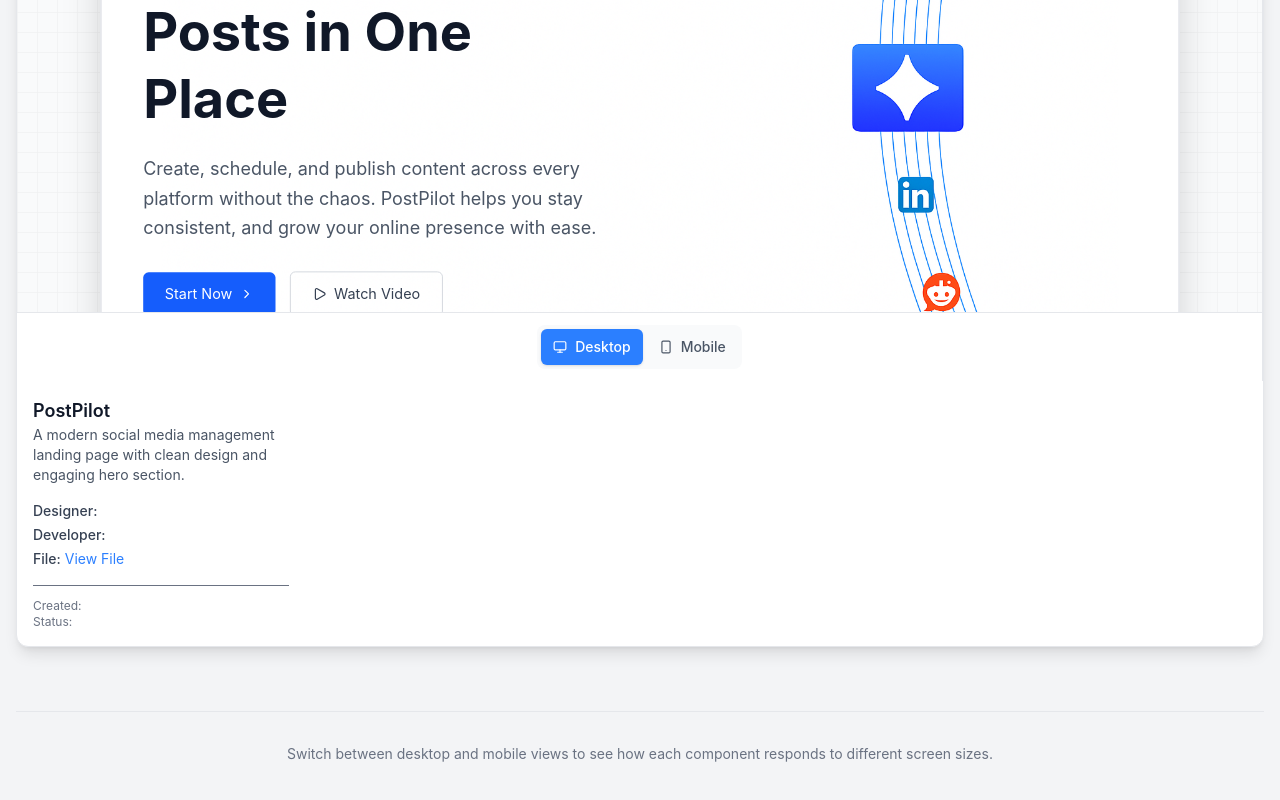
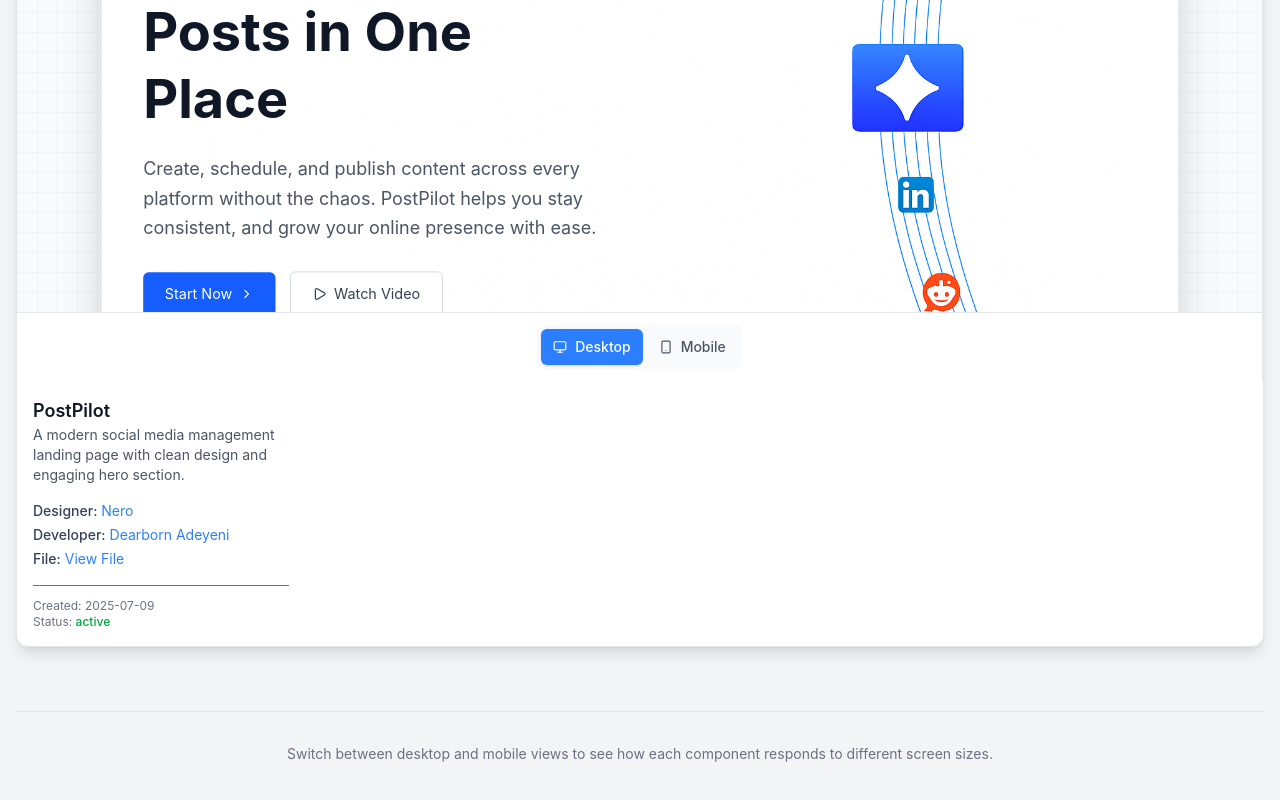
Before and after one commit to Dearbornadeolu/designs-repo, a Next.js app in the folder web/: page /gallery in a window 1280 px wide. Shown: the part 642-1442 px from the top of the page. Built offline with nearby package versions, Linux system fonts and the light colour scheme.

Commit message:
passed the designer and developer details as props

```diff
--- a/web/src/app/gallery/page.js
+++ b/web/src/app/gallery/page.js
@@ -21,7 +21,15 @@ const ComponentShowcase = () => {
             id: 'postpilot',
             component: PostPilot,
             title: 'PostPilot',
-            description: 'A modern social media management landing page with clean design and engaging hero section.'
+            description: 'A modern social media management landing page with clean design and engaging hero section.',
+            viewMode: viewModes.postpilot,
+            onViewModeChange: (mode) => handleViewModeChange('postpilot', mode),
+            designerName : 'Nero',
+            designerLink: 'https://x.com/nerooeth/status/1953452697815863445',
+            developerName : 'Dearborn Adeyeni',
+            developerLink : 'github.com/Dearbornadeolu',
+            fileLink :'',
+            createdAt : '2025-07-09',
         },
 
     ];
@@ -47,6 +55,13 @@ const ComponentShowcase = () => {
                             description={comp.description}
                             viewMode={viewModes[comp.id]}
                             onViewModeChange={(mode) => handleViewModeChange(comp.id, mode)}
+                            designerName={comp.designerName}
+                            designerLink={comp.designerLink}
+                            developerName={comp.developerName}
+                            developerLink={comp.developerLink}
+                            fileLink={comp.fileLink}
+                            createdAt={comp.createdAt}
+                            status="active"
                         />
                     ))}
                 </div>
```
